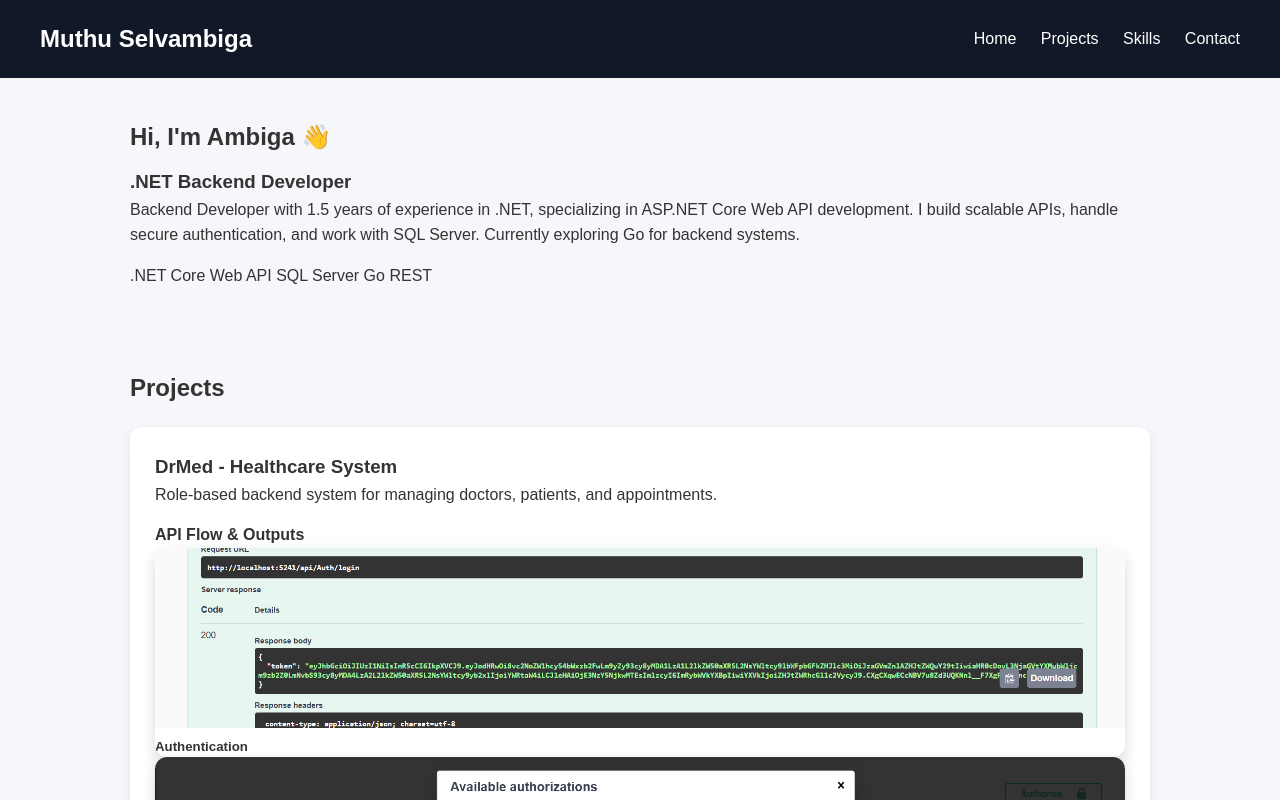
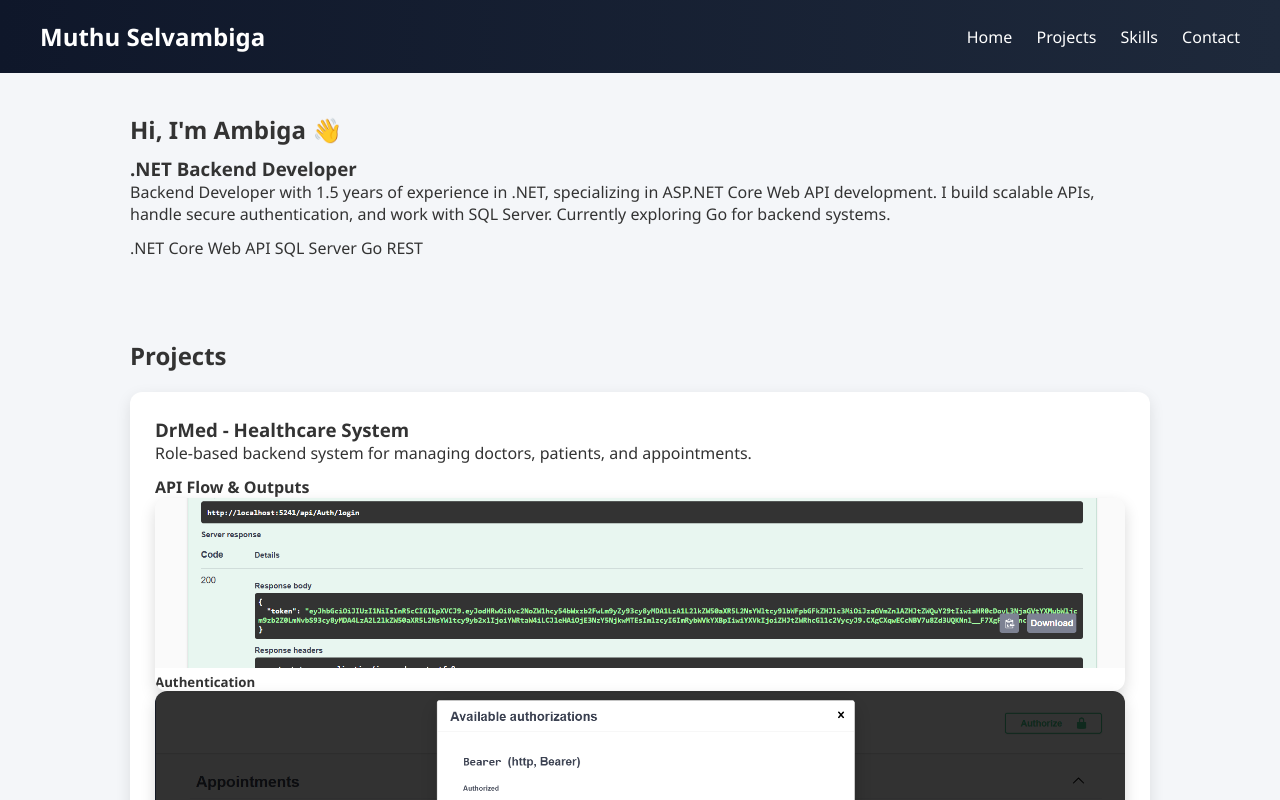
Before and after one commit to MuthuSelvambiga/portfolio, a plain HTML site: page index.html in a window 1280 px wide. Shown: the top 800 px of the page. Drawn offline with Linux system fonts and the light colour scheme.

Commit message:
Update style.css

```diff
--- a/style.css
+++ b/style.css
@@ -3,21 +3,21 @@
     margin: 0;
     padding: 0;
     box-sizing: border-box;
-    font-family: Arial, sans-serif;
+    font-family: 'Segoe UI', sans-serif;
 }
 
 /* BODY */
 body {
-    background-color: #f5f7fa;
+    background: #f4f6f9;
     color: #333;
-    line-height: 1.6;
 }
 
 /* HEADER */
 header {
-    background: #111827;
+    background: linear-gradient(90deg, #0f172a, #1e293b);
     color: #fff;
     padding: 20px 40px;
+
     display: flex;
     justify-content: space-between;
     align-items: center;
@@ -45,13 +45,13 @@ section {
     margin: auto;
 }
 
-/* INTRO */
+/* TITLES */
 h2 {
     margin-bottom: 10px;
 }
 
 p {
-    margin-bottom: 15px;
+    margin-bottom: 12px;
 }
 
 /* PROJECT CARD */
@@ -60,7 +60,7 @@ p {
     padding: 25px;
     border-radius: 12px;
     margin-top: 20px;
-    box-shadow: 0 4px 12px rgba(0,0,0,0.08);
+    box-shadow: 0 5px 15px rgba(0,0,0,0.1);
 }
 
 /* SCREENSHOT GRID */
@@ -71,7 +71,7 @@ p {
     margin-top: 20px;
 }
 
-/* EACH CARD */
+/* CARD */
 .shot {
     background: #fff;
     border-radius: 12px;
@@ -79,26 +79,22 @@ p {
     position: relative;
     cursor: pointer;
 
-    /* SHADOW */
     box-shadow: 0 6px 15px rgba(0,0,0,0.15);
-
-    /* ANIMATION */
     transition: transform 0.3s ease, box-shadow 0.3s ease;
 }
 
 /* HOVER CARD */
 .shot:hover {
-    transform: translateY(-5px);
-    box-shadow: 0 10px 25px rgba(0,0,0,0.25);
+    transform: translateY(-6px);
+    box-shadow: 0 12px 25px rgba(0,0,0,0.25);
 }
 
 /* IMAGE */
 .shot img {
     width: 100%;
-    height: 180px;
+    height: 170px;
     object-fit: cover;
 
-    /* ZOOM EFFECT */
     transition: transform 0.4s ease;
 }
 
@@ -112,23 +108,23 @@ p {
     position: absolute;
     bottom: 0;
     width: 100%;
-    background: rgba(0, 0, 0, 0.75);
+
+    background: rgba(0, 0, 0, 0.8);
     color: #fff;
     padding: 10px;
     font-size: 14px;
     text-align: center;
 
-    /* SMOOTH FADE */
     opacity: 0;
     transition: opacity 0.3s ease;
 }
 
-/* SHOW TEXT ON HOVER */
+/* SHOW TEXT */
 .shot:hover p {
     opacity: 1;
 }
 
-/* LIST STYLING */
+/* LIST */
 ul {
     margin-top: 15px;
     padding-left: 20px;
@@ -138,23 +134,22 @@ ul li {
     margin-bottom: 8px;
 }
 
-/* BUTTON LINKS */
+/* BUTTON */
 a.button {
     display: inline-block;
     margin-top: 10px;
-    padding: 8px 15px;
+    padding: 8px 14px;
     background: #2563eb;
     color: #fff;
     border-radius: 6px;
     text-decoration: none;
-    font-size: 14px;
 }
 
 a.button:hover {
     background: #1d4ed8;
 }
 
-/* RESPONSIVE */
+/* MOBILE */
 @media (max-width: 768px) {
     header {
         flex-direction: column;
```
